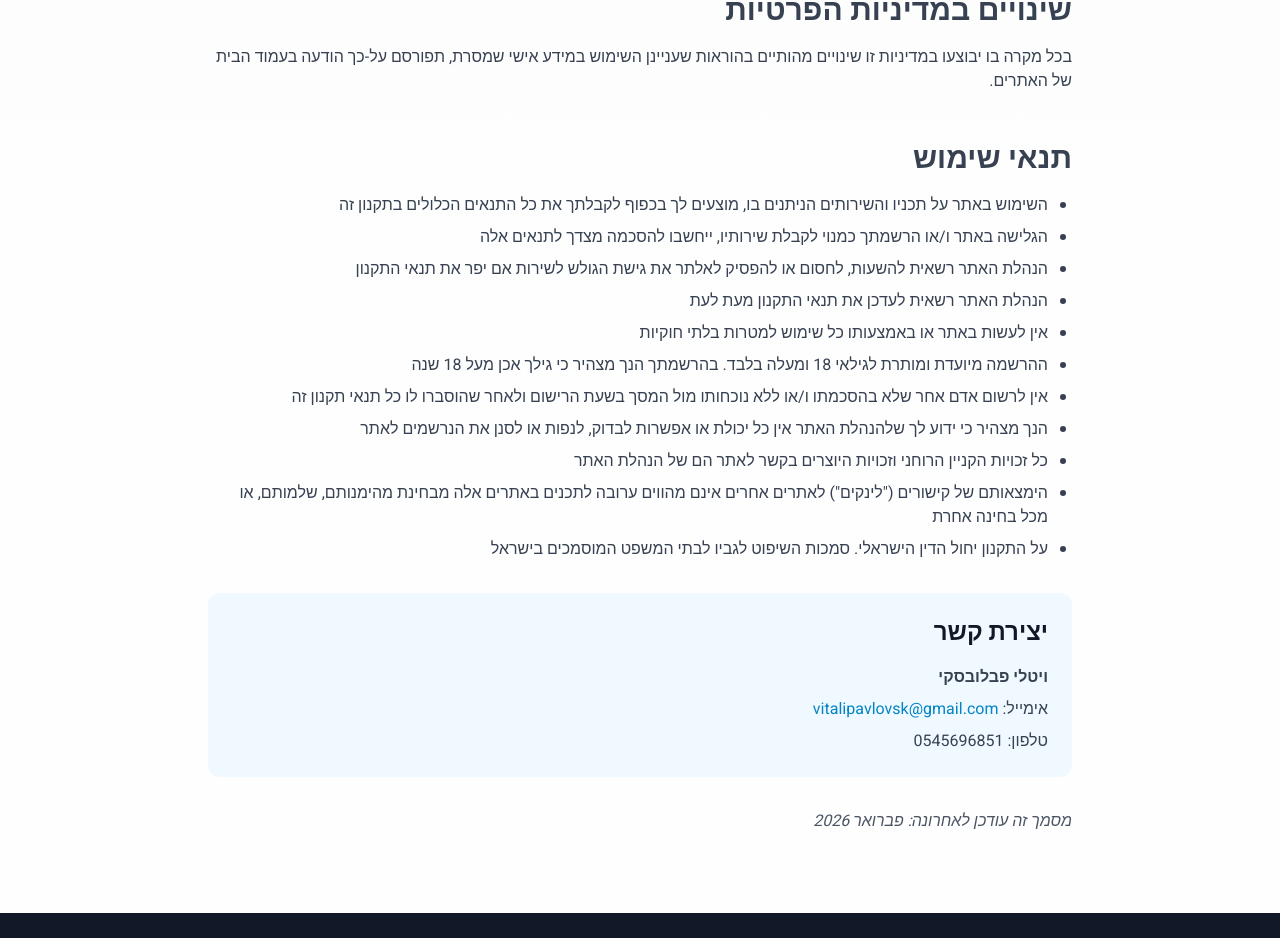
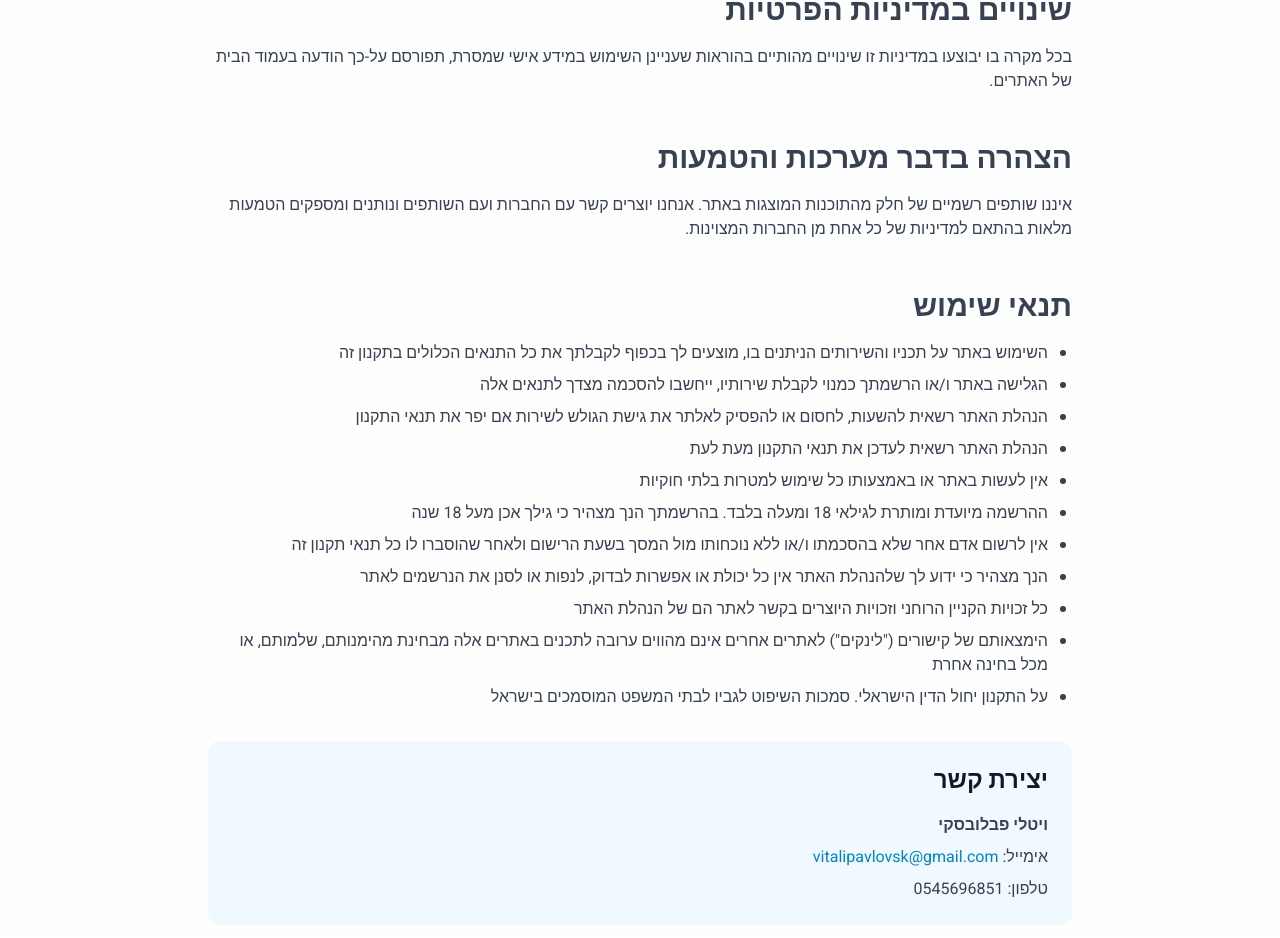
Before and after one commit to vitalibraude/medsub-crm--vitali-, a React (Vite) app: page /privacy in a window 1280 px wide. Shown: the part 2673-3611 px from the top of the page. Built offline with nearby package versions, Linux system fonts and the light colour scheme.

Commit message:
Move partnership disclaimer from tech partners section to privacy policy

```diff
--- a/src/components/TechPartners.tsx
+++ b/src/components/TechPartners.tsx
@@ -26,9 +26,6 @@ export function TechPartners() {
         <h3 className="text-3xl font-bold text-center mb-12 text-gray-900">
           {t('techPartnersTitle')}
         </h3>
-        <p className="text-center text-gray-600 mb-8 max-w-3xl mx-auto">
-          {t('techPartnersDisclaimer')}
-        </p>
         <div className="grid grid-cols-2 md:grid-cols-3 lg:grid-cols-6 gap-8">
           {partners.map((partner, index) => (
             <div
--- a/src/pages/PrivacyPolicy.tsx
+++ b/src/pages/PrivacyPolicy.tsx
@@ -112,6 +112,11 @@ export function PrivacyPolicy() {
                 בכל מקרה בו יבוצעו במדיניות זו שינויים מהותיים בהוראות שעניינן השימוש במידע אישי שמסרת, תפורסם על-כך הודעה בעמוד הבית של האתרים.
               </p>
 
+              <h2 className="text-3xl font-bold mt-12 mb-4">הצהרה בדבר מערכות והטמעות</h2>
+              <p className="mb-6">
+                איננו שותפים רשמיים של חלק מהתוכנות המוצגות באתר. אנחנו יוצרים קשר עם החברות ועם השותפים ונותנים ומספקים הטמעות מלאות בהתאם למדיניות של כל אחת מן החברות המצוינות.
+              </p>
+
               <h2 className="text-3xl font-bold mt-12 mb-4">תנאי שימוש</h2>
               <ul className="list-disc pr-6 space-y-2 mb-6">
                 <li>השימוש באתר על תכניו והשירותים הניתנים בו, מוצעים לך בכפוף לקבלתך את כל התנאים הכלולים בתקנון זה</li>
@@ -198,6 +203,11 @@ export function PrivacyPolicy() {
                 Such requests should be directed to: <a href="mailto:vitalipavlovsk@gmail.com" className="text-primary-600 hover:text-primary-700">vitalipavlovsk@gmail.com</a>
               </p>
 
+              <h2 className="text-3xl font-bold mt-12 mb-4">Systems and Implementation Disclaimer</h2>
+              <p className="mb-6">
+                We are not official partners of some of the software displayed on the site. We contact the companies and their partners and provide complete implementations according to the policies of each of the mentioned companies.
+              </p>
+
               <h2 className="text-3xl font-bold mt-12 mb-4">Terms of Use</h2>
               <ul className="list-disc pl-6 space-y-2 mb-6">
                 <li>Use of the site and its services is subject to acceptance of all terms included in these regulations</li>
```
